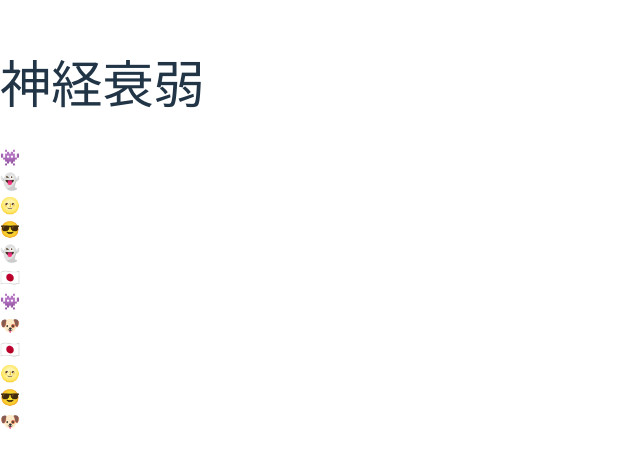
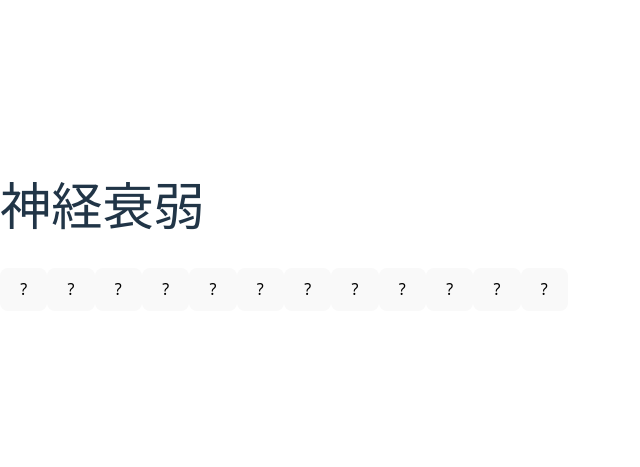
Before and after one commit to Ryoran-ran/React-Ts-Merancholy, a React (Vite) app in the folder melancholy/: page / in a window 1280 px wide. Shown: the part 173-640 px from the top of the page, without its empty margins (0-640 px from the left). Built offline with nearby package versions, Linux system fonts and the light colour scheme.

Commit message:
feat:カードひっく返す処理を追加

```diff
--- a/melancholy/src/components/Card.tsx
+++ b/melancholy/src/components/Card.tsx
@@ -2,13 +2,14 @@ import type { CardType } from "../types/Card"
 
 type CardProps = {
   card: CardType
+  onClick: () => void
 }
 
-function Card({ card }: CardProps) {
+function Card({ card , onClick }: CardProps) {
   return (
-    <div>
+    <button onClick={onClick}>
       {card.isFlipped || card.isMatched ? card.value : "?"}
-    </div>
+    </button>
   )
 }
 
--- a/melancholy/src/components/GamePlay.tsx
+++ b/melancholy/src/components/GamePlay.tsx
@@ -6,13 +6,21 @@ import texts from "../message/ja.json"
 function AppGamePlay() {
     const [cards, setCards] = useState(createCards(6))
 
+    const handleCardClick = (id: number) => {
+        setCards((prev) =>
+            prev.map((c) =>
+                c.id === id ? { ...c, isFlipped: true } : c
+            )
+        )
+    }
+
     return (
         <div>
         <h1>{texts.title.titleMain}</h1>
 
         <div>
             {cards.map((card) => (
-          <Card key={card.id} card={card} />
+                <Card key={card.id} card={card} onClick={() => handleCardClick(card.id)}/>
             ))}
         </div>
 
--- a/melancholy/src/utils/createCards.ts
+++ b/melancholy/src/utils/createCards.ts
@@ -18,7 +18,7 @@ export function createCards(pairCount: number): CardType[] {
   return shuffled.map((value, index) => ({
     id: index,
     value,
-    isFlipped: true,
+    isFlipped: false,
     isMatched: false,
   }))
 }
```
Lines whose indentation alone changed are shown as unchanged.
